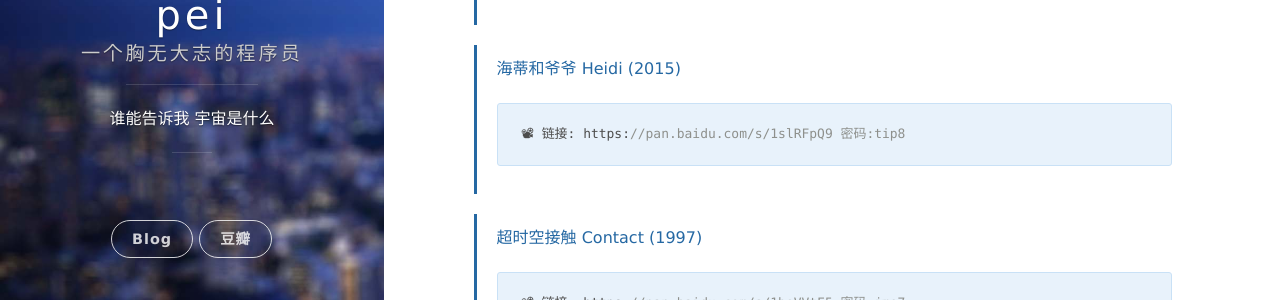
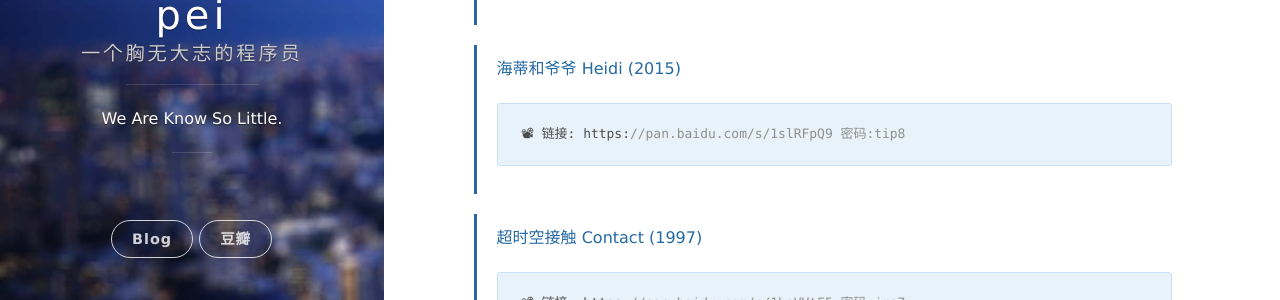
Before and after one commit to peiyucn/peiyucn.github.io, a Jekyll site: the page built from _posts/2016-10-03-somebody-download.md, in a window 1280 px wide. Shown: the part 331-631 px from the top of the page. Built offline with Jekyll 4.4.1, drawn with Linux system fonts in a browser that asks for light colours; nearby versions of some CDN libraries; comment, search, counter and statistics services are not loaded.

Commit message:
update des

```diff
--- a/_config.yml
+++ b/_config.yml
@@ -1,7 +1,7 @@
 # Basic
 title: pei
 subtitle: 一个胸无大志的程序员
-description: 谁能告诉我 宇宙是什么
+description: We Are Know So Little.
 welcome_message:
 creator: <a href="https://peiyucn.github.io/">@pei</a>
 url: "https://peiyu.github.io/"
```
